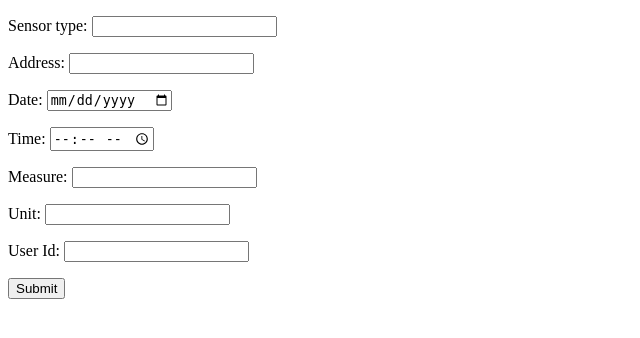
After one commit to bwcastillo/projectDjango, a Django app: template playground/templates/form.html in a window 1280 px wide. The commit adds this page. Shown: the top 338 px of the page, without its empty margins (0-640 px from the left). Run offline with Django 3.2, Linux system fonts and the light colour scheme; the template is opened without the code that fills it, so the values that code supplies are empty.

Commit message:
Learning about http methods, views and url
I did the first form post

```diff
--- /dev/null
+++ b/playground/templates/form.html
@@ -0,0 +1,21 @@
+<!DOCTYPE html>
+<html lang="en">
+<head>
+    <meta charset="UTF-8">
+    <title>Title</title>
+</head>
+<body>
+
+<form action="/main/getform/" method="post">
+  {% csrf_token %}
+  <p>Sensor type: <input type="text" name="sensor_type"></p>
+  <p>Address: <input type="text" name="address"></p>
+  <p>Date: <input type="date" name="date"></p>
+  <p>Time: <input type="time" name="time"></p>
+  <p>Measure: <input type="number" name="measure"></p>
+  <p>Unit: <input type="text" name="unit"></p>
+  <p>User Id: <input type="text" name="user_id"></p>
+  <input type="submit">
+</form>
+</body>
+</html>
--- a/playground/templates/hello.html
+++ b/playground/templates/hello.html
@@ -5,6 +5,6 @@
     <title>Title</title>
 </head>
 <body>
-<h1>Hello {{ name }} </h1>
+<h1> Hello {{ name }} </h1>
 </body>
 </html>
--- a/playground/urls.py
+++ b/playground/urls.py
@@ -7,5 +7,9 @@ urlpatterns = [
     path('<int:id>/', views.SensorsRetrieveAPIView.as_view(), name='sensors_detail'),
     path('create/', views.SensorsCreateAPIView.as_view(), name='sensors_create'),
     path('update/<int:id>/', views.SensorsRetrieveUpdateAPIView.as_view(), name='sensors_update'),
-    path('delete/<int:id>/', views.SensorsDestroyAPIView.as_view(), name='sensors_delete')
+    path('delete/<int:id>/', views.SensorsDestroyAPIView.as_view(), name='sensors_delete'),
+    path('home/', views.sensorpost, name="home"),
+    path('showform/', views.showform, name='showform'),
+    path('getform/', views.getform, name='getform'),
+
 ]
```
Also changed, not shown: playground/views.py (+25 -0 lines).
